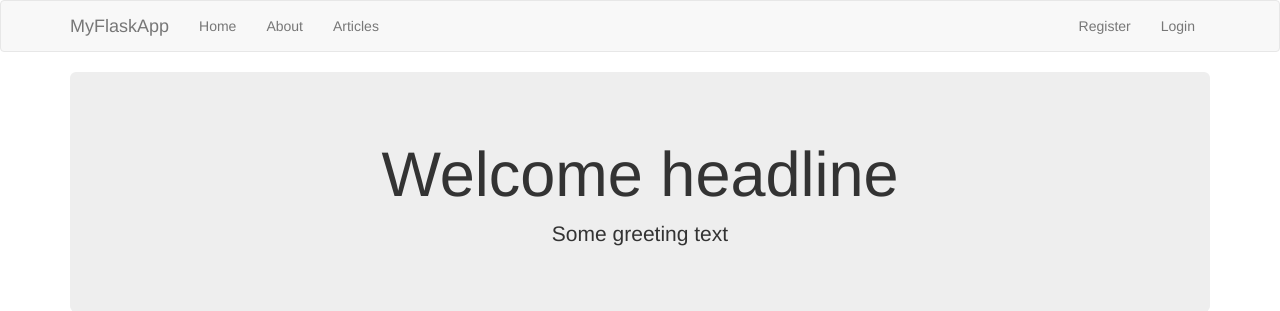
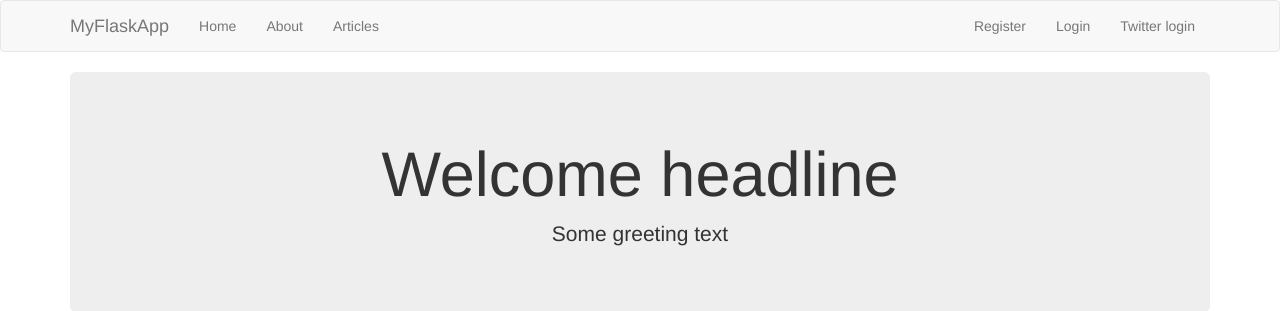
Before and after one commit to grzeslaws/flaskApp, a Flask app: page /about in a window 1280 px wide. Shown: the top 311 px of the page. Run offline with Flask 2, Linux system fonts and the light colour scheme; some libraries are stand-ins or nearby versions.

Commit message:
Twitter autorization

```diff
--- a/app.py
+++ b/app.py
@@ -3,6 +3,13 @@ from flask_mysqldb import MySQL
 from wtforms import Form, StringField, TextAreaField, PasswordField, validators
 from passlib.hash import sha256_crypt
 from functools import wraps
+from flask_dance.contrib.twitter import make_twitter_blueprint, twitter
+import os
+import os.path
+import json
+from flask_dance.consumer.backend import BaseBackend
+
+from config.keys import Keys
 
 from data.articles import Articles
 app = Flask(__name__)
@@ -14,6 +21,46 @@ app.config["MYSQL_DB"] = "flask"
 app.config["MYSQL_CURSORCLASS"] = "DictCursor"
 
 mysql = MySQL(app)
+
+blueprint = make_twitter_blueprint(api_key = Keys.getTwitterKeys()["apiKey"], api_secret = Keys.getTwitterKeys()["apiSecret"])
+app.register_blueprint(blueprint, url_prefix="/twitter_login")
+
+# class FileBackend(BaseBackend):
+#     def __init__(self, filepath):
+#         super(FileBackend, self).__init__()
+#         self.filepath = filepath
+
+#     def get(self, blueprint):
+#         if not os.path.exists(self.filepath):
+#             return None
+#         with open(self.filepath) as f:
+#             return json.load(f)
+
+#     def set(self, blueprint, token):
+#         with open(self.filepath, "w") as f:
+#             json.dump(token, f)
+
+#     def delete(self, blueprint):
+#         os.remove(self.filepath)
+
+@app.route("/twitter")
+def twitterLogin():
+    if not twitter.authorized:
+        return redirect(url_for("twitter.login"))
+
+    resp = twitter.get("account/settings.json")
+    print(resp)
+    print(twitter.authorized)
+
+    if resp.ok:
+        session["username"] = resp.json()["screen_name"]
+        session["loggedIn"] = True
+
+        print(session["username"])
+        print(session["loggedIn"])
+
+        # return "You have been authorized by twitter as @{screen_name}".format(resp.json()["screen_name"])
+        return redirect(url_for("dashboard"))
 
 articlesData = Articles()
 
--- a/templates/includes/_navbar.html
+++ b/templates/includes/_navbar.html
@@ -23,6 +23,7 @@
               {% else %}
                 <li><a href="/register">Register</a></li>
                 <li><a href="/login">Login</a></li>
+                <li><a href="/twitter">Twitter login</a></li>
               {% endif %}
 
             </ul>
```
Also changed, not shown: 1 other file.
